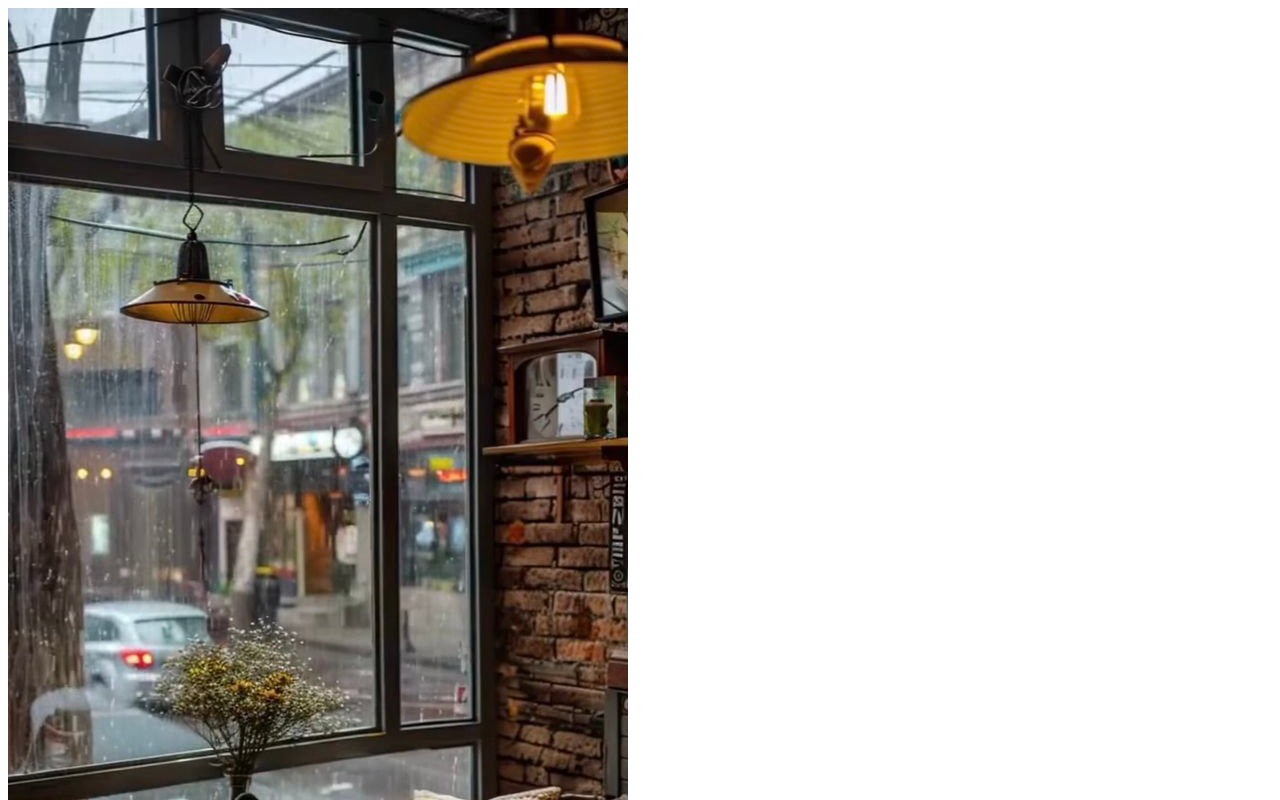
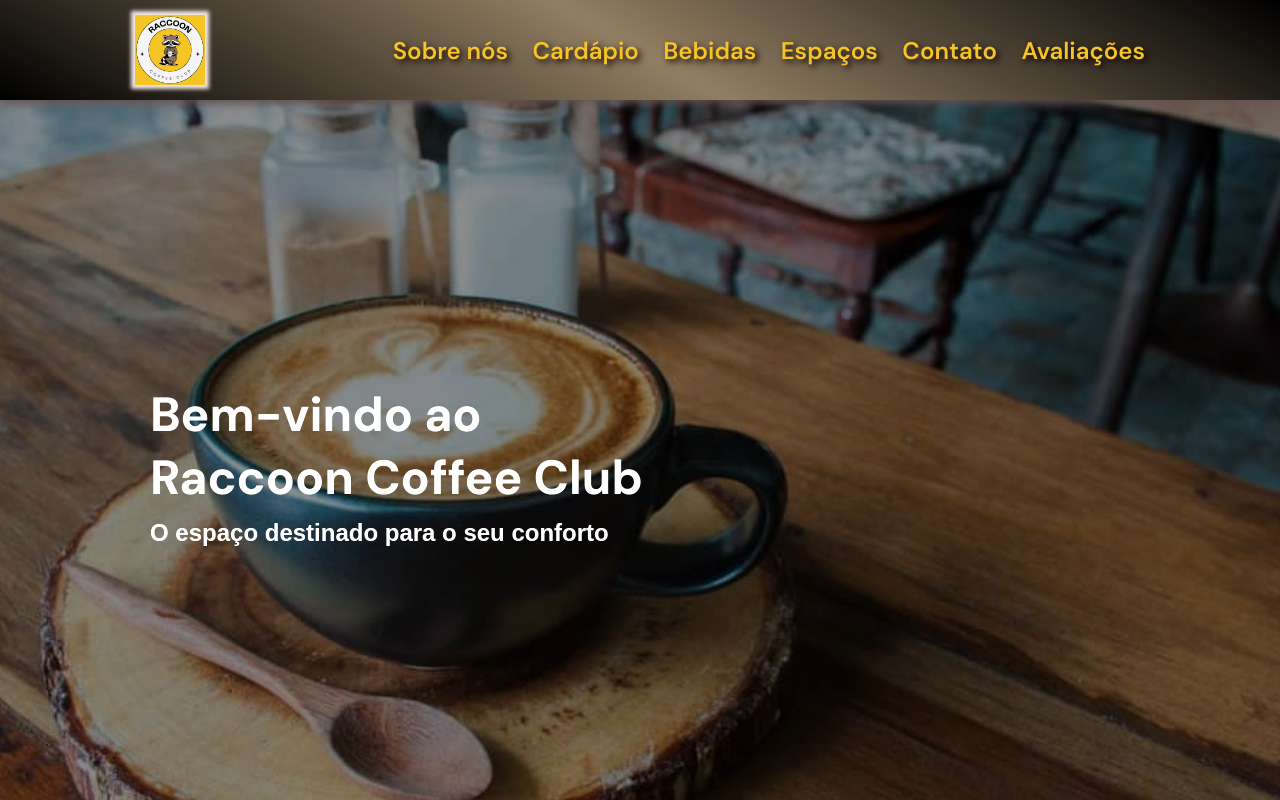
Before and after one commit to Danibruno18/raccoon-coffee, a plain HTML site: page index.html in a window 1280 px wide. Shown: the top 800 px of the page. Drawn offline with Linux system fonts and the light colour scheme.

Commit message:
Hero Header pronto

```diff
--- a/index.html
+++ b/index.html
@@ -1,56 +1,70 @@
 <!DOCTYPE html>
 <html lang="en">
   <head>
-    <meta charset="UTF-8">
-    <meta http-equiv="X-UA-Compatible" content="IE=edge">
-    <meta name="viewport" content="width=device-width, initial-scale=1.0">
-    <link rel="shortcut icon" type="imagex/ico" href="./images/logo-raccoon-coffee-club.ico">
+    <meta charset="UTF-8" />
+    <meta http-equiv="X-UA-Compatible" content="IE=edge" />
+    <meta name="viewport" content="width=device-width, initial-scale=1.0" />
+    <link
+      rel="shortcut icon"
+      type="imagex/ico"
+      href="./images/logo-raccoon-coffee-club.ico"
+    />
+    <link rel="stylesheet" href="./style/style.css" />
     <title>Raccoon Coffee Club</title>
   </head>
   <body>
-    <header>
-
-
-    </header>
+    <header></header>
     <main>
-    <!-- INICIA ESPAÇO  -->
-    <section class="container">
+      <section class="main-container">
         <div>
-            <div class="content">
-                <img src="images/conforto.jpeg" alt="">
-                <div class="details">
-                    <span>Lugar pensado para o seu conforto</span>
+          <div class="nav-bar">
+            <div class="container">
+              <img
+                src="./images/logo-raccoon-coffee-club.ico"
+                alt="Logo Raccoon Coffee Club"
+                class="logo"
+              />
+              <nav class="menu">
+                <a href="#">Sobre nós</a>
+                <a href="#">Cardápio</a>
+                <a href="#">Bebidas</a>
+                <a href="#">Espaços</a>
+                <a href="#">Contato</a>
+                <a href="#">Avaliações</a>
+              </nav>
             </div>
           </div>
+          <div class="hero-header">
+            <div class="hero-image">
+              <div class="container hero-text">
+                <h2>Bem-vindo ao Raccoon Coffee Club</h2>
+                <h4>O espaço destinado para o seu conforto</h4>
+              </div>
+            </div>
+          </div>
+
           <div class="content">
-                <img src="images/coworking.jpeg" alt="">
+            <img src="images/coworking.jpeg" alt="" />
             <div class="details">
               <span>Espaço para CoWorking</span>
             </div>
           </div>
           <div class="content">
-                <img src="images/encontro.jpeg" alt="">
+            <img src="images/encontro.jpeg" alt="" />
             <div class="details">
               <span>Lugar perfeito para reunir a galera</span>
             </div>
           </div>
           <div class="content">
-                <img src="images/vista.jpeg" alt="">
+            <img src="images/vista.jpeg" alt="" />
             <div class="details">
               <span>Local prívilegiado com uma vista sensacional</span>
             </div>
           </div>
         </div>
       </section>
-
-    <!-- FINALIZA ESPAÇO  -->
     </main>
-    <footer>
-
-
-    </footer>
-    <script>
-
-    </script>
+    <footer></footer>
+    <script></script>
   </body>
 </html>
--- a/style/style.css
+++ b/style/style.css
@@ -1,4 +1,4 @@
-@import url('https://fonts.googleapis.com/css2?family=DM+Sans:ital,opsz,wght@0,9..40,100..1000;1,9..40,100..1000&family=Exo+2:ital,wght@0,100..900;1,100..900&display=swap');
+@import url("https://fonts.googleapis.com/css2?family=DM+Sans:ital,opsz,wght@0,9..40,100..1000;1,9..40,100..1000&family=Exo+2:ital,wght@0,100..900;1,100..900&display=swap");
 
 * {
   padding: 0;
@@ -8,15 +8,139 @@
 
 body {
   font-family: "Inter", sans-serif;
-    background-color: #000;
 }
 
 :root {
-    --cor-primaria: #F5C425;
-    --cor-secundaria:#F1F734;
+  --cor-primaria: #f5c425;
+  --cor-secundaria: #f1f734;
   --black: #000;
   --white: #fff;
+  --fonte-primaria: "DM Sans", sans-serif;
+  --fonte-secundaria: Arial, sans-serif;
+  --gradiente-nav-bar: linear-gradient(
+    210deg,
+    rgba(0, 0, 0, 1),
+    rgba(145, 126, 98, 1),
+    rgba(0, 0, 0, 1)
+  );
+  --linha-brilho: linear-gradient(
+    90deg,
+    transparent,
+    rgba(245, 196, 37, 1) 100%,
+    transparent
+  );
 }
+
+.hero-header,
+.main-container {
+  position: relative;
+  width: 100%;
+}
+
+.nav-bar {
+  width: 100%;
+  background: var(--gradiente-nav-bar);
+  position: sticky;
+  top: 0;
+  z-index: 100;
+  box-shadow: 0 4px 8px rgba(100, 82, 82, 0.9);
+}
+
+.linha-brilho {
+  width: 100%;
+  height: 4px;
+  background: var(--linha-brilho);
+  margin: 0 auto;
+  position: relative;
+  top: 0;
+}
+
+.container {
+  margin: 0px 120px;
+}
+
+.nav-bar .container {
+  display: flex;
+  justify-content: space-between;
+  align-items: center;
+  padding: 15px;
+}
+
+.nav-bar .logo {
+  height: 70px;
+  box-shadow: 0px 0px 4px 4px rgb(245, 234, 234);
+}
+
+.menu a {
+  color: var(--cor-primaria);
+  font-weight: 600;
+  margin-left: 20px;
+  text-decoration: none;
+  font-family: var(--fonte-primaria);
+  font-size: 24px;
+  position: relative;
+  transition: color 0.4s ease;
+  text-shadow: 3px 3px 6px rgba(20, 0, 0, 1);
+}
+
+.menu a::after {
+  content: "";
+  position: absolute;
+  bottom: -5px;
+  left: 0;
+  width: 0;
+  height: 2px;
+  background-color: var(--white);
+  transition: width 0.4s ease;
+}
+
+.menu a:hover {
+  color: var(--white);
+}
+
+.menu a:hover::after {
+  width: 100%;
+}
+
+.hero-image {
+  position: relative;
+  background: url("../images/banner.jpg") center/cover no-repeat;
+  height: calc(100vh - 70px);
+  filter: brightness(1.1);
+}
+
+.hero-image::before {
+  content: "";
+  position: absolute;
+  top: 0;
+  left: 0;
+  width: 100%;
+  height: 100%;
+  background-color: rgba(0, 0, 0, 0.5);
+}
+
+.hero-text {
+  position: relative;
+  color: var(--white);
+  padding: 0 30px;
+  max-width: 600px;
+  display: flex;
+  flex-direction: column;
+  justify-content: center;
+  height: 100%;
+}
+
+.hero-text h2 {
+  font-size: 48px;
+  margin-bottom: 10px;
+  font-family: var(--fonte-primaria);
+}
+
+.hero-text h4 {
+  font-size: 24px;
+  font-family: var(--fonte-secundaria);
+}
+/* FINALIZA ESPAÇO */
 
 /* INICIA ESPAÇO */
 
```
Also changed, not shown: images/banner.jpg (added). Lines whose indentation alone changed are shown as unchanged.
